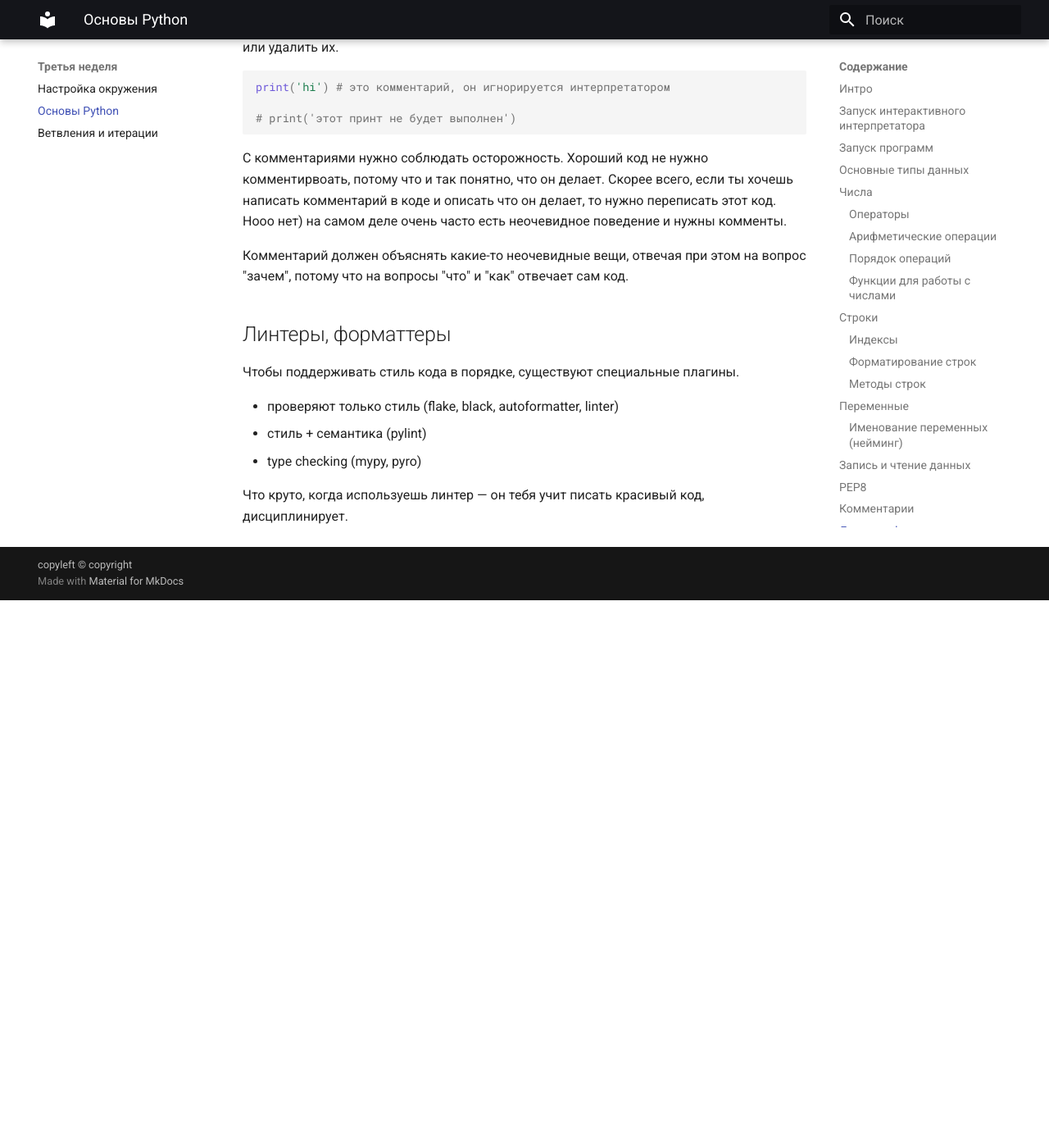
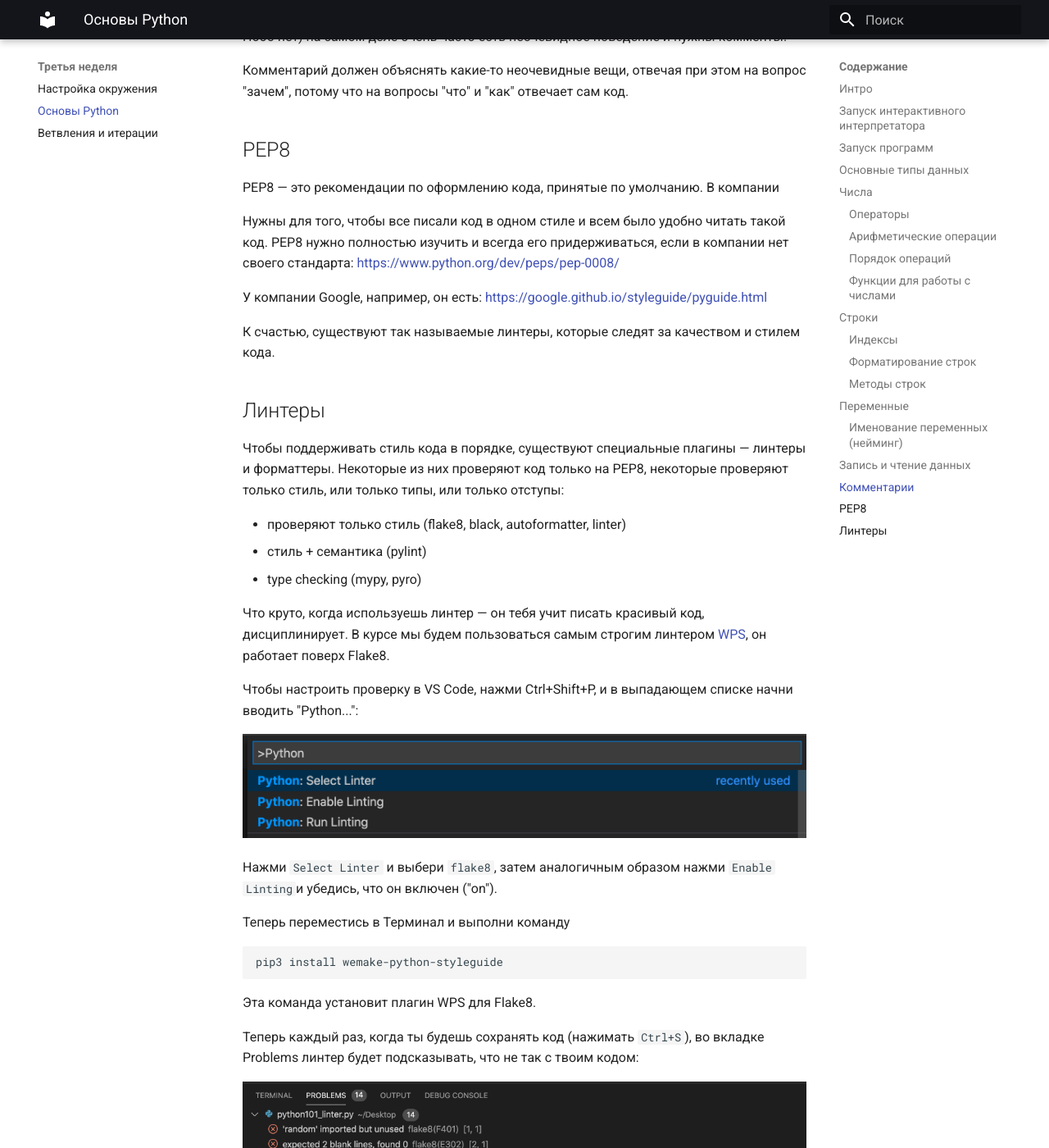
Before and after one commit to m-test-user/dshubenok.github.io, an MkDocs documentation site: the page built from docs/week3/python_intro.md, in a window 1280 px wide and 1400 px high, scrolled down 16388 px. Shown: the whole window at 82% size. Built offline with MkDocs 1.6.1 and Material for MkDocs 9.7.7, drawn with Linux system fonts in a browser that asks for light colours; before the commit the page ends 17120 px from its top, so only the background shows below that; some of the changed text lies outside the part shown.

Commit message:
add: week3 linters

````diff
--- a/docs/week3/python_intro.md
+++ b/docs/week3/python_intro.md
@@ -493,12 +485,48 @@ print('hi') # это комментарий, он игнорируется ин
 
 Комментарий должен объяснять какие-то неочевидные вещи, отвечая при этом на вопрос "зачем", потому что на вопросы "что" и "как" отвечает сам код.
 
-## Линтеры, форматтеры
+## PEP8
 
-Чтобы поддерживать стиль кода в порядке, существуют специальные плагины.
+PEP8 — это рекомендации по оформлению кода, принятые по умолчанию. В компании
 
-- проверяют только стиль (flake, black, autoformatter, linter)
+Нужны для того, чтобы все писали код в одном стиле и всем было удобно читать такой код. PEP8 нужно полностью изучить и всегда его придерживаться, если в компании нет своего стандарта: [https://www.python.org/dev/peps/pep-0008/](https://www.python.org/dev/peps/pep-0008/)
+
+У компании Google, например, он есть: [https://google.github.io/styleguide/pyguide.html](https://google.github.io/styleguide/pyguide.html)
+
+К счастью, существуют так называемые линтеры, которые следят за качеством и стилем кода.
+
+## Линтеры
+
+Чтобы поддерживать стиль кода в порядке, существуют специальные плагины — линтеры и форматтеры. Некоторые из них проверяют код только на PEP8, некоторые проверяют только стиль, или только типы, или только отступы:
+
+- проверяют только стиль (flake8, black, autoformatter, linter)
 - стиль + семантика (pylint)
 - type checking (mypy, pyro)
 
-Что круто, когда используешь линтер — он тебя учит писать красивый код, дисциплинирует.
+Что круто, когда используешь линтер — он тебя учит писать красивый код, дисциплинирует. В курсе мы будем пользоваться самым строгим линтером [WPS](https://github.com/wemake-services/wemake-python-styleguide), он работает поверх Flake8.
+
+Чтобы настроить проверку в VS Code, нажми Ctrl+Shift+P, и в выпадающем списке начни вводить "Python...":
+
+![](/img/intro_select_linter.png)
+
+Нажми `Select Linter` и выбери `flake8`, затем аналогичным образом нажми `Enable Linting`и убедись, что он включен ("on").
+
+Теперь переместись в Терминал и выполни команду
+
+```bash
+pip3 install wemake-python-styleguide
+```
+
+Эта команда установит плагин WPS для Flake8.
+
+Теперь каждый раз, когда ты будешь сохранять код (нажимать `Ctrl+S`), во вкладке Problems линтер будет подсказывать, что не так с твоим кодом:
+
+![](/img/intro_flake8.png)
+
+Если хочется отключить какую-то проверку, то можно настроить Flake8 для этого: [https://flake8.pycqa.org/en/latest/user/configuration.html](https://flake8.pycqa.org/en/latest/user/configuration.html)
+
+Чтобы сказать линтеру "не проверяй эту строчку" просто добавь в конце строки комментарий `# noqa` ("no quality assurance").
+
+Можно пойти ещё дальше и настроить Flake8 так, чтобы он не позволял делать коммит, пока есть какие-то неразрешенные проблемы с помощью механизма pre-commit hook'ов, почитать про это можно здесь: [https://flake8.pycqa.org/en/latest/user/using-hooks.html](https://flake8.pycqa.org/en/latest/user/using-hooks.html)
+
+Пре-коммит хуки полезны, например, при командной разработке, чтобы все писали код в едином стиле и радовались жизни.
````
Also changed, not shown: other parts of docs/week3/python_intro.md (+0 -8 lines), docs/img/intro_flake8.png (added), docs/img/intro_select_linter.png (added).
